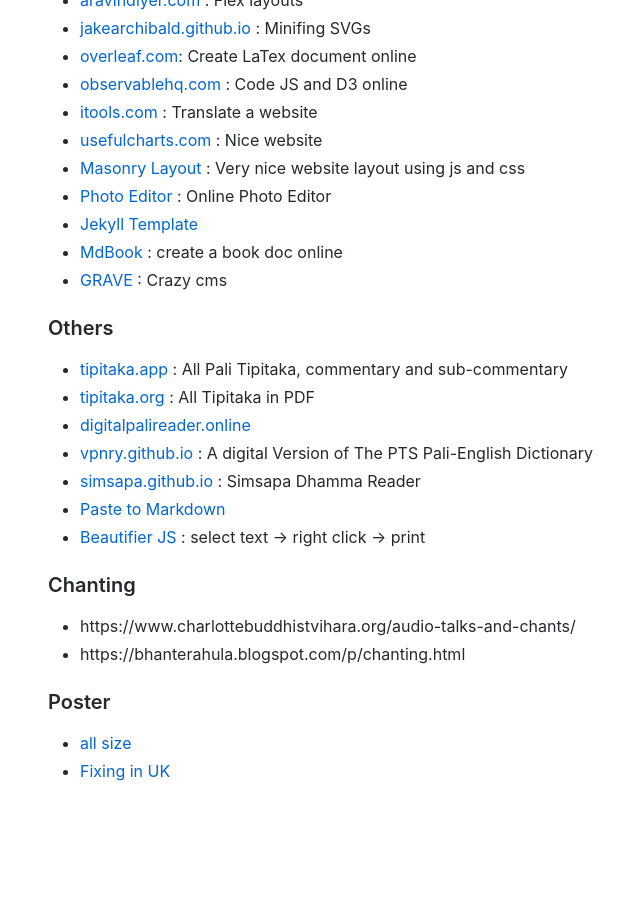
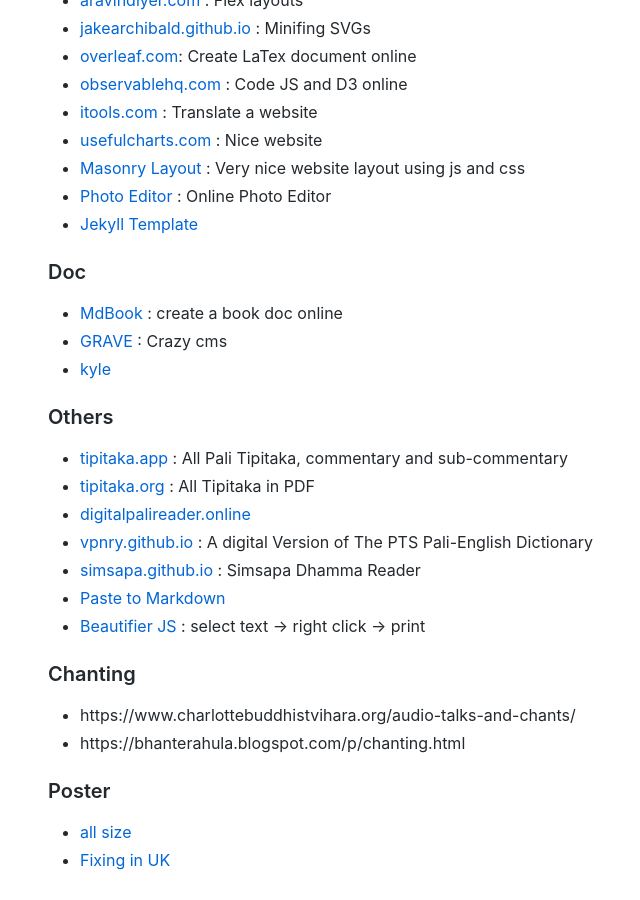
Before and after one commit to cittadhammo/old-personal-website, a Jekyll site: the page built from links.md, in a window 1280 px wide and 900 px high, scrolled down 1827 px. Shown: the whole window, without its empty margins (102-742 px from the left). Built offline with Jekyll 4.4.1, drawn with Linux system fonts in a browser that asks for light colours; before the commit the page ends 2658 px from its top, so only the background shows below that.

Commit message:
Update links.md

```diff
--- a/links.md
+++ b/links.md
@@ -74,8 +74,12 @@
 - [Masonry Layout](https://masonry.desandro.com/) : Very nice website layout using js and css
 - [Photo Editor](https://pixlr.com/) : Online Photo Editor
 - [Jekyll Template](https://chrisbobbe.github.io/jekyll-theme-prologue/)
+
+### Doc
+
 - [MdBook](https://rust-lang.github.io/mdBook/index.html) : create a book doc online
 - [GRAVE](https://learn.getgrav.org/17) : Crazy cms
+- [kyle](https://github.com/kylelobo/The-Documentation-Compendium)
 
 ### Others
 
```
